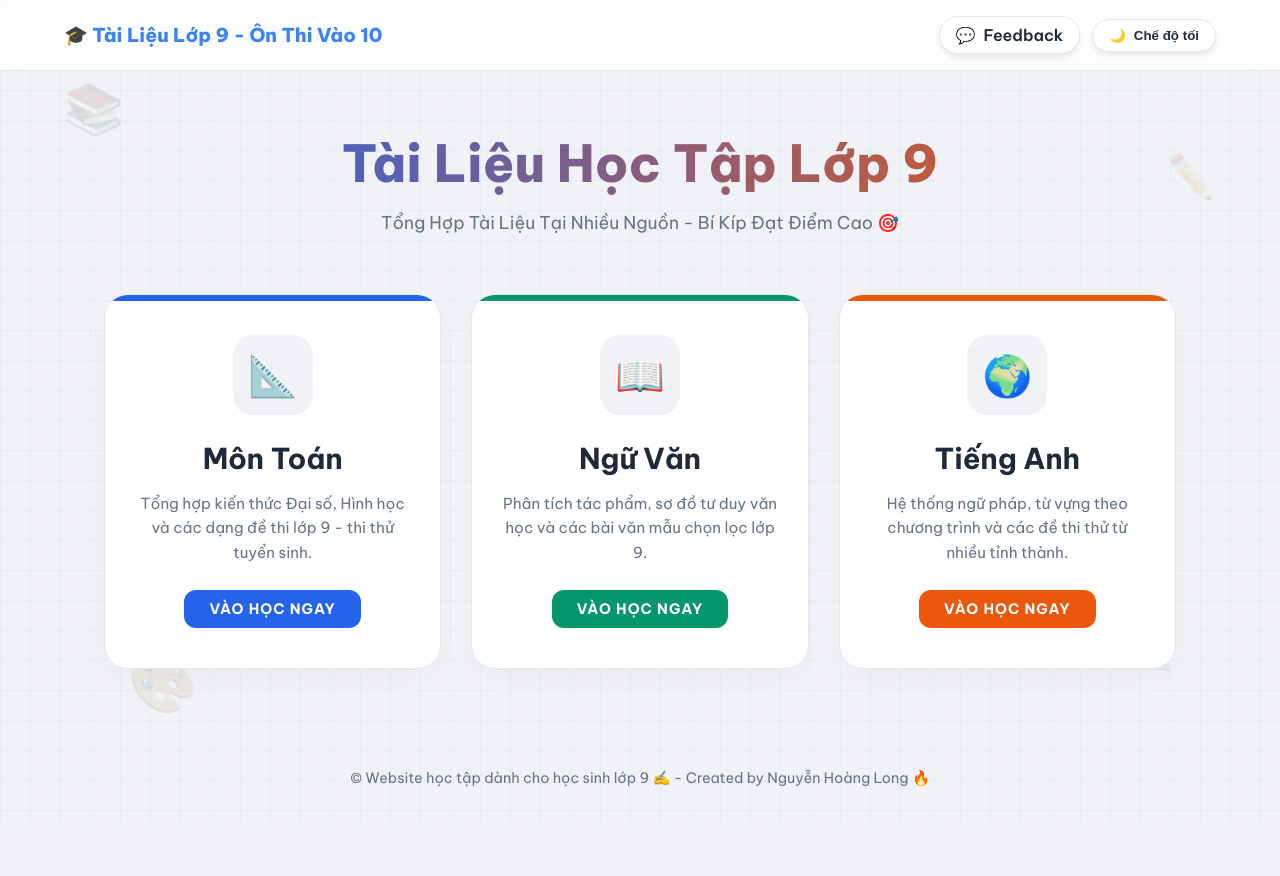
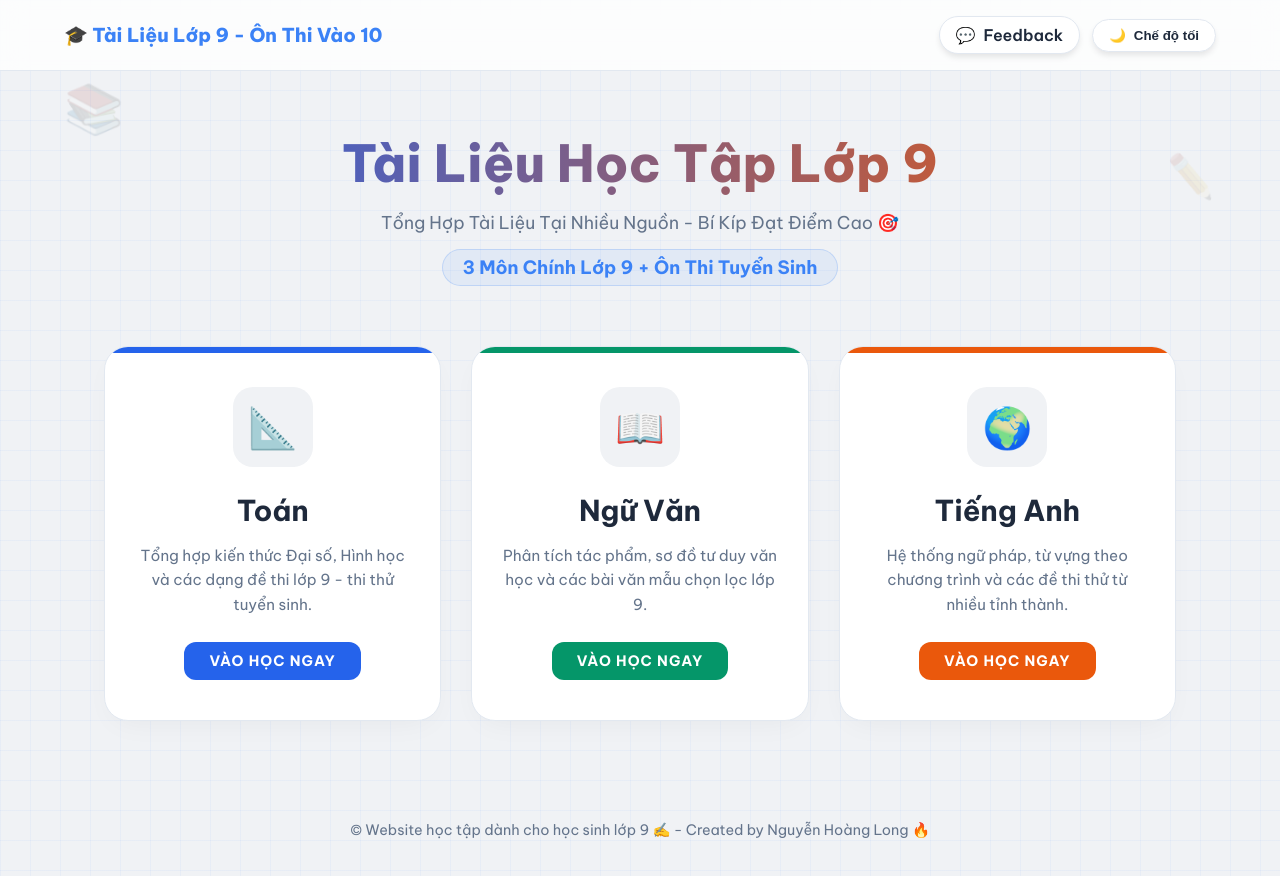
Before and after one commit to hwlonggg/1234, a plain HTML site: page index.html in a window 1280 px wide. Before the commit the page ends 827 px from the top, so only its background shows below. Drawn offline with Linux system fonts and the light colour scheme.

Commit message:
Update index.html

```diff
--- a/index.html
+++ b/index.html
@@ -162,6 +162,24 @@
             font-size: 1.1rem;
         }
 
+        /* --- STYLE CHO DÒNG CHỮ MỚI THÊM --- */
+        .hero .hero-tagline {
+            display: inline-block;
+            margin-top: 15px;
+            padding: 6px 20px;
+            border-radius: 50px;
+            font-weight: 700;
+            font-size: 1.15rem;
+            color: var(--primary);
+            background: rgba(59, 130, 246, 0.08); /* Nền xanh dương nhạt mờ */
+            border: 1px solid rgba(59, 130, 246, 0.2);
+        }
+
+        [data-theme="dark"] .hero .hero-tagline {
+            background: rgba(59, 130, 246, 0.15);
+            color: #60a5fa; /* Màu xanh sáng hơn cho nền tối */
+        }
+
         /* ================= SUBJECT CARDS ================= */
         .subjects-grid {
             display: grid;
@@ -280,10 +298,8 @@
             <span>🎓 Tài Liệu Lớp 9 - Ôn Thi Vào 10</span>
         </div>
 
-        <!-- NHÓM NÚT BÊN PHẢI -->
         <div class="header-buttons">
 
-            <!-- FEEDBACK -->
             <a href="https://forms.gle/28cG9E5oVxNnJia16"
                target="_blank"
                class="btn-theme feedback-btn">
@@ -291,7 +307,6 @@
                 <span>Feedback</span>
             </a>
 
-            <!-- THEME -->
             <button class="btn-theme" id="theme-toggle">
                 <span id="theme-icon">🌙</span>
                 <span id="theme-text">Chế độ tối</span>
@@ -306,13 +321,14 @@
         <section class="hero">
             <h1>Tài Liệu Học Tập Lớp 9</h1>
             <p>Tổng Hợp Tài Liệu Tại Nhiều Nguồn - Bí Kíp Đạt Điểm Cao 🎯</p>
+            <div class="hero-tagline">3 Môn Chính Lớp 9 + Ôn Thi Tuyển Sinh</div>
         </section>
 
         <main class="subjects-grid">
 
             <a href="https://hwlonggg.github.io/Maths-Learning-Website/" class="subject-card math">
                 <div class="icon-circle">📐</div>
-                <h2>Môn Toán</h2>
+                <h2>Toán</h2>
                 <p>Tổng hợp kiến thức Đại số, Hình học và các dạng đề thi lớp 9 - thi thử tuyển sinh.</p>
                 <div class="btn-enter">Vào học ngay</div>
             </a>
```
